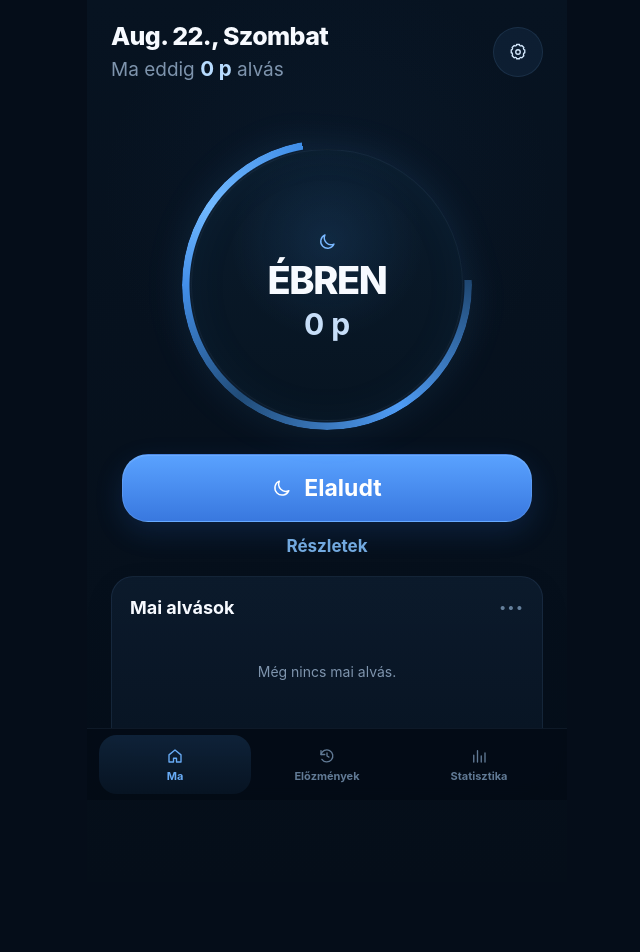
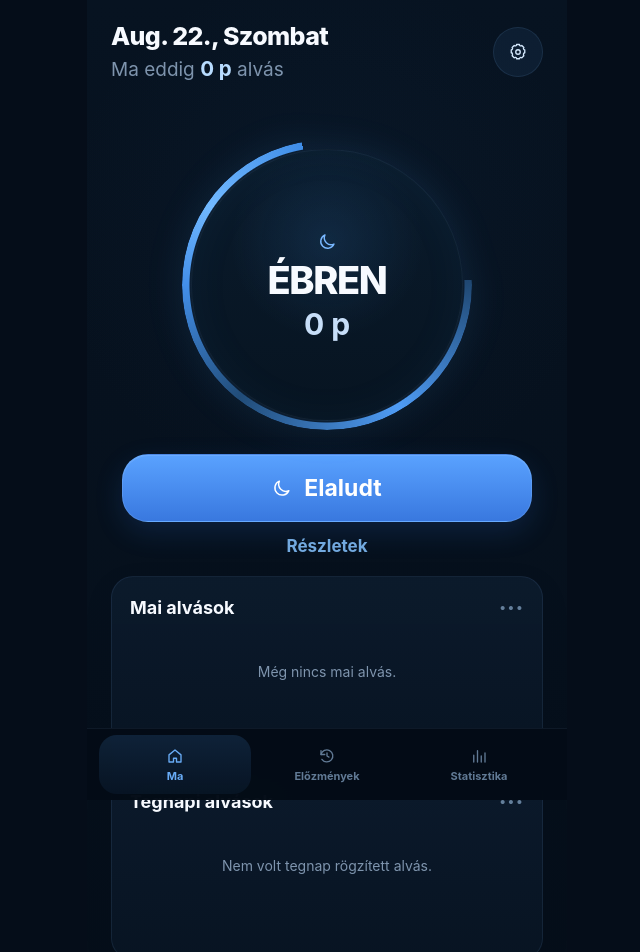
Before and after one commit to czkiii/botond-sleep-tracker, a React (Vite) app: page / in a window 1280 px wide. Shown: the top 952 px of the page, without its empty margins (313-953 px from the left). Before the commit the page ends 882 px from the top, so only its background shows below. Built offline with nearby package versions, Linux system fonts and the light colour scheme.

Commit message:
Add yesterday sleep card to today screen

```diff
--- a/src/App.tsx
+++ b/src/App.tsx
@@ -86,6 +86,11 @@ export default function App() {
 
 function TodayPage({ data, now, current, onStart, onEnd, onOpenEditor, onSettings }: { data: AppData; now: number; current: SleepSession | null; onStart: () => void; onEnd: () => void; onOpenEditor: (value: SleepSession | 'new') => void; onSettings: () => void }) {
   const todays = todaySessions(data.sessions).sort((a, b) => new Date(b.startTime).getTime() - new Date(a.startTime).getTime())
+  const yesterdayStart = new Date(now); yesterdayStart.setHours(0, 0, 0, 0); yesterdayStart.setDate(yesterdayStart.getDate() - 1)
+  const yesterdayEnd = new Date(yesterdayStart); yesterdayEnd.setDate(yesterdayEnd.getDate() + 1)
+  const yesterdays = data.sessions
+    .filter((session) => { const start = new Date(session.startTime).getTime(); return start >= yesterdayStart.getTime() && start < yesterdayEnd.getTime() })
+    .sort((a, b) => new Date(b.startTime).getTime() - new Date(a.startTime).getTime())
   const total = totalToday(data.sessions, new Date(now))
   const elapsed = current ? durationOf(current, now) : awakeSince(data.sessions, now)
   return <section className="screen today-screen">
@@ -93,7 +98,10 @@ function TodayPage({ data, now, current, onStart, onEnd, onOpenEditor, onSetting
     <div className={`status-orb ${current ? 'sleeping' : 'awake'}`}><div className="orb-content"><div className="orb-icon"><Icon name="moon" size={19} /></div><div className="orb-status">{current ? 'ALSZIK' : 'ÉBREN'}</div><div className="orb-time">{current ? formatTimer(elapsed) : formatDuration(elapsed)}</div>{current && <div className="orb-sub">Elaludt {formatTime(current.startTime)}</div>}</div></div>
     <button className="primary-action" onClick={current ? onEnd : onStart}><Icon name={current ? 'sun' : 'moon'} size={20} /><span>{current ? 'Felébredt' : 'Elaludt'}</span></button>
     <button className="text-action" onClick={() => onOpenEditor(current ?? 'new')}>Részletek</button>
-    <div className="today-card"><div className="section-head"><h2>Mai alvások</h2><span>•••</span></div><div className="sleep-list scroll-list">{todays.length === 0 && <div className="empty">Még nincs mai alvás.</div>}{todays.map((session) => <SleepRow key={session.id} session={session} now={now} onClick={() => onOpenEditor(session)} compact />)}</div></div>
+    <div className="sleep-cards-stack">
+      <div className="today-card"><div className="section-head"><h2>Mai alvások</h2><span>•••</span></div><div className="sleep-list scroll-list">{todays.length === 0 && <div className="empty">Még nincs mai alvás.</div>}{todays.map((session) => <SleepRow key={session.id} session={session} now={now} onClick={() => onOpenEditor(session)} compact />)}</div></div>
+      <div className="today-card yesterday-card"><div className="section-head"><h2>Tegnapi alvások</h2><span>•••</span></div><div className="sleep-list scroll-list">{yesterdays.length === 0 && <div className="empty">Nem volt tegnap rögzített alvás.</div>}{yesterdays.map((session) => <SleepRow key={session.id} session={session} now={now} onClick={() => onOpenEditor(session)} compact />)}</div></div>
+    </div>
   </section>
 }
 
```
